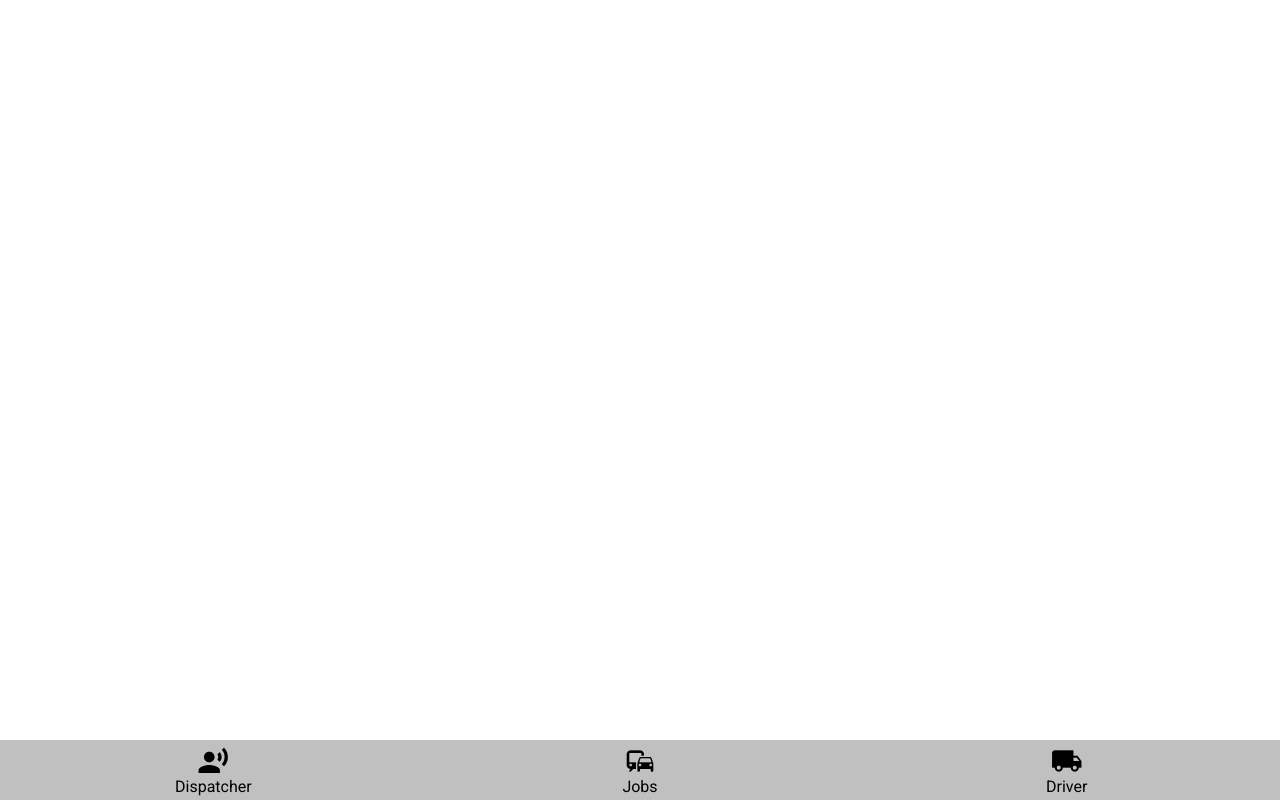
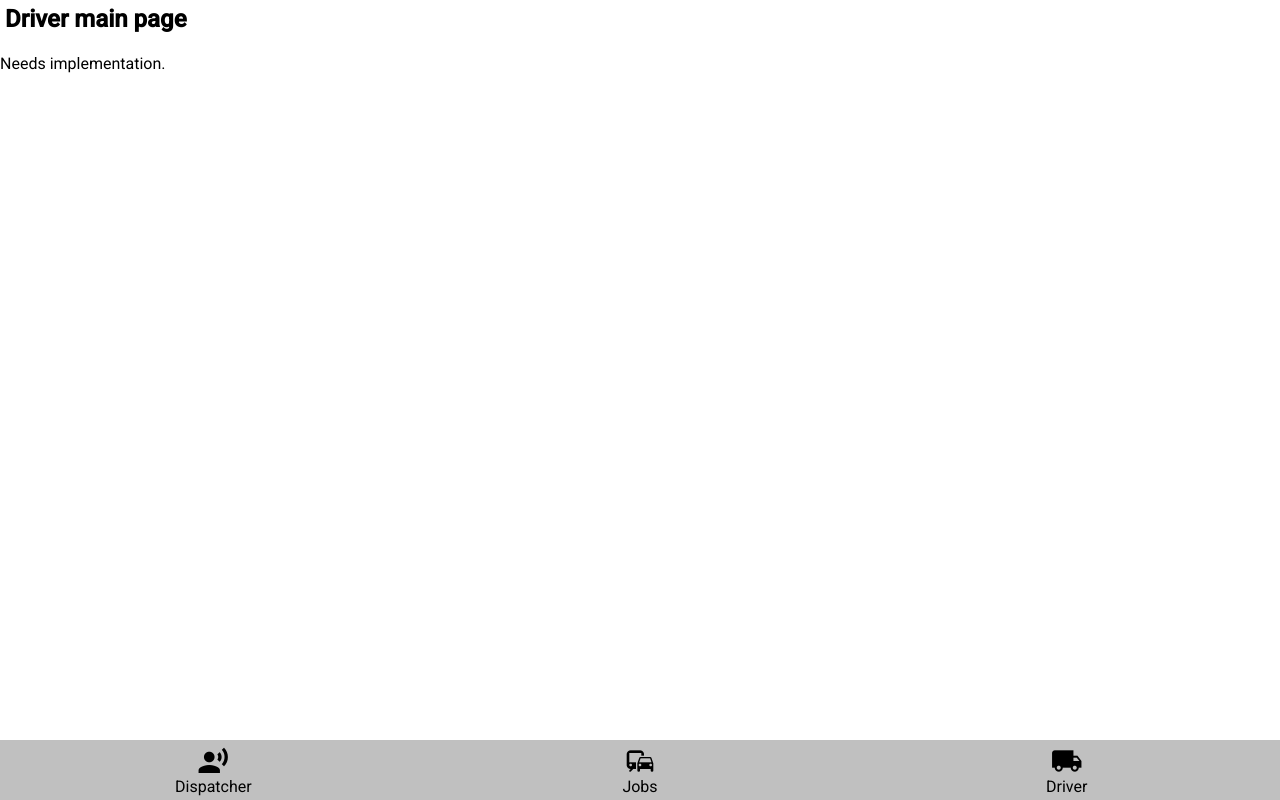
Before and after one commit to markv2311/medicalRides, an Angular app in the folder medical-app/: page /driver in a window 1280 px wide. Built offline with nearby package versions, Linux system fonts and the light colour scheme.

Commit message:
Adds some content place holders

```diff
--- a/medical-app/src/app/views/driver-main-page/driver-main-page.component.html
+++ b/medical-app/src/app/views/driver-main-page/driver-main-page.component.html
@@ -1,5 +1,6 @@
 <div class="driver-main-container">
-
+  <h2>Driver main page</h2>
+  <p>Needs implementation.</p>
   <!-- Bottom navigation section -->
   <bottom-nav class="bottom-nav"></bottom-nav>
 </div>
```
